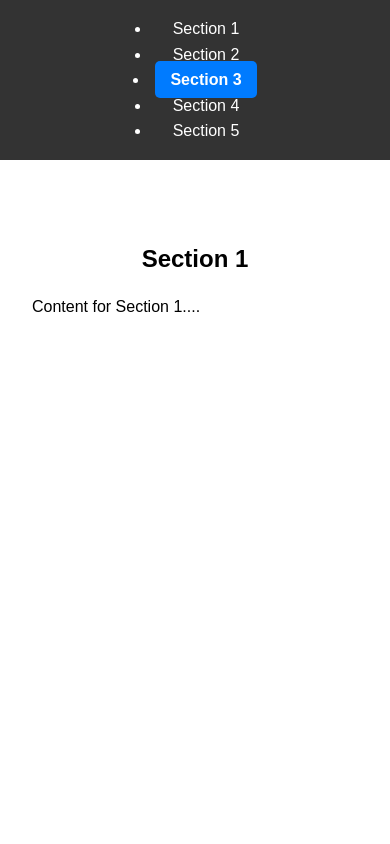
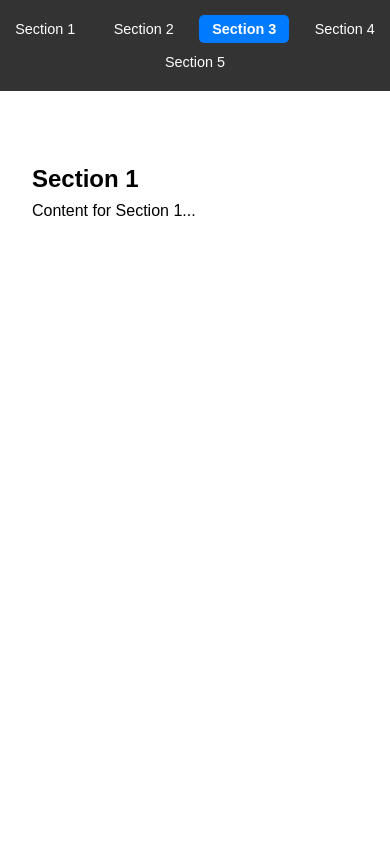
Before and after one commit to nouraAlqassem/landing-page-new, a plain HTML site: page landing-page-project-final-main/index.html in a window 390 px wide. Shown: the top 844 px of the page. Drawn offline with Linux system fonts and the light colour scheme.

Commit message:
Updated navigation bar responsiveness and fixed active state issues

```diff
--- a/landing-page-project-final-main/css/styles.css
+++ b/landing-page-project-final-main/css/styles.css
@@ -7,19 +7,26 @@
 body {
   font-family: Arial, sans-serif;
   line-height: 1.6;
+  margin-top: 60px;
 }
 
 header {
   background: #333;
   color: #fff;
-  padding: 1rem 0;
-  text-align: center;
+  position: fixed;
+  top: 0;
+  left: 0;
+  width: 100%;
+  z-index: 1000;
 }
 
 nav {
   display: flex;
   justify-content: center;
   gap: 1rem;
+  padding: 1rem 0;
+  list-style: none;
+  overflow-x: auto; /* Allow horizontal scrolling for small screens */
 }
 
 nav a {
@@ -27,45 +34,27 @@ nav a {
   text-decoration: none;
   padding: 0.5rem 1rem;
   border-radius: 5px;
-  transition: background-color 0.3s ease;
+  transition: background-color 0.3s ease, color 0.3s ease;
+  white-space: nowrap; /* Prevent text wrapping */
 }
 
 nav a:hover {
   background-color: #575757;
 }
 
+.menu__link.active {
+  color: #fff;
+  background-color: #007bff;
+  font-weight: bold;
+  border-radius: 5px;
+}
+
 section {
   height: 100vh;
-  /* Ensure section fills the viewport */
   padding: 5rem 2rem;
   border-bottom: 1px solid #ddd;
 }
 
-section h2 {
-  text-align: center;
-  margin-bottom: 1rem;
-}
-
-section p {
-  text-align: justify;
-}
-
-section.active {
-  background-color: #f0f8ff;
-  border: 2px solid #007bff;
-  transition: background-color 0.3s ease, border 0.3s ease;
-}
-
-.menu__link.active {
-  color: #fff;
-  background-color: #007bff;
-  font-weight: bold;
-  padding: 10px 15px;
-  border-radius: 5px;
-  transition: all 0.3s ease;
-}
-
-/* Scroll to Top Button */
 #scroll-to-top {
   position: fixed;
   bottom: 20px;
@@ -83,3 +72,22 @@ section.active {
 #scroll-to-top:hover {
   background: #575757;
 }
+
+/* Media Query for Small Screens */
+@media (max-width: 768px) {
+  nav {
+    display: flex;
+    flex-wrap: wrap;
+    justify-content: space-around;
+    gap: 0.5rem;
+  }
+
+  nav a {
+    padding: 0.4rem 0.8rem;
+    font-size: 0.9rem;
+  }
+
+  body {
+    margin-top: 80px;
+  }
+}
--- a/landing-page-project-final-main/index.html
+++ b/landing-page-project-final-main/index.html
@@ -10,40 +10,28 @@
 
 <body>
   <header>
-    <nav id="navbar__list">
-      <!-- Navigation menu will be dynamically added here -->
-    </nav>
+    <nav id="navbar__list"></nav>
   </header>
   <main>
     <section id="section1" data-nav="Section 1">
-      <div class="landing__container">
       <h2>Section 1</h2>
-        <p>Content for Section 1....</p>
-      </div>
+      <p>Content for Section 1...</p>
     </section>
     <section id="section2" data-nav="Section 2">
-      <div class="landing__container">
       <h2>Section 2</h2>
       <p>Content for Section 2...</p>
-      </div>
     </section>
     <section id="section3" data-nav="Section 3">
-      <div class="landing__container">
       <h2>Section 3</h2>
       <p>Content for Section 3...</p>
-      </div>
     </section>
     <section id="section4" data-nav="Section 4">
-      <div class="landing__container">
       <h2>Section 4</h2>
       <p>Content for Section 4...</p>
-      </div>
     </section>
     <section id="section5" data-nav="Section 5">
-      <div class="landing__container">
       <h2>Section 5</h2>
       <p>Content for Section 5...</p>
-      </div>
     </section>
   </main>
   <script src="js/app.js"></script>
--- a/landing-page-project-final-main/js/app.js
+++ b/landing-page-project-final-main/js/app.js
@@ -33,6 +33,7 @@ const buildNavigation = () => {
         fragment.appendChild(navItem);
     });
 
+    navBar.innerHTML = "";
     // Append the fragment to the navbar
     navBar.appendChild(fragment);
 };
@@ -47,10 +48,11 @@ const setActiveSection = () => {
         const bounding = section.getBoundingClientRect();
         const isInViewport = bounding.top >= 0 && bounding.top < window.innerHeight / 2;
 
-        if (isInViewport && !section.classList.contains('active')) {
+        // if (isInViewport && !section.classList.contains('active')) {
+        if (isInViewport) {
             // Remove the active class from all sections
             sections.forEach(sec => sec.classList.remove('active'));
-            section.classList.add('active'); // Add the active class
+            section.classList.add('active');// Add the active class
 
             // Update the active link in the navigation bar
             const navLink = navBar.querySelector(`a[href="#${section.id}"]`);
@@ -61,8 +63,8 @@ const setActiveSection = () => {
 };
 
 /**
- * Enable smooth scrolling when clicking navigation links
- */
+* Enable smooth scrolling when clicking navigation links
+*/
 const enableSmoothScrolling = () => {
     navBar.addEventListener('click', event => {
         // Check if the clicked target is a link
@@ -73,11 +75,18 @@ const enableSmoothScrolling = () => {
 
             const targetSection = document.querySelector(event.target.getAttribute('href'));
             if (targetSection) {
+                // Scroll smoothly to the target section
                 targetSection.scrollIntoView({ behavior: 'smooth' });
+
+                // Immediately update active classes for navigation and sections
+                navBar.querySelectorAll('a').forEach(link => link.classList.remove('active'));
+                event.target.classList.add('active');
+
+                sections.forEach(section => section.classList.remove('active'));
+                targetSection.classList.add('active');
 
                 // Allow updates after scrolling is complete
                 setTimeout(() => {
-                    setActiveSection();
                     isScrolling = false;
                 }, 500);
             }
@@ -85,18 +94,15 @@ const enableSmoothScrolling = () => {
     });
 };
 
+
+
+
 /**
- * Show or hide the navigation bar based on scrolling
- */
-let scrollTimeout;
+ * Show the navigation bar at all times
+
 const handleNavBarVisibility = () => {
-    navBar.style.display = 'block';
-
-    clearTimeout(scrollTimeout);
-    scrollTimeout = setTimeout(() => {
-        navBar.style.display = 'none';
-    }, 4000);
-};
+    navBar.style.display = 'block'; // Ensure navbar is always visible
+};*/
 
 /**
  * Show or hide the "Scroll to Top" button
@@ -118,8 +124,8 @@ enableSmoothScrolling();
 scrollToTopButton.addEventListener('click', scrollToTop);
 
 // Add scroll event listeners for additional functionality
+
 document.addEventListener('scroll', () => {
     setActiveSection();
-    handleNavBarVisibility();
     handleScrollToTopButton();
 });
```
Also changed, not shown: 1 other file. Lines whose indentation alone changed are shown as unchanged.
